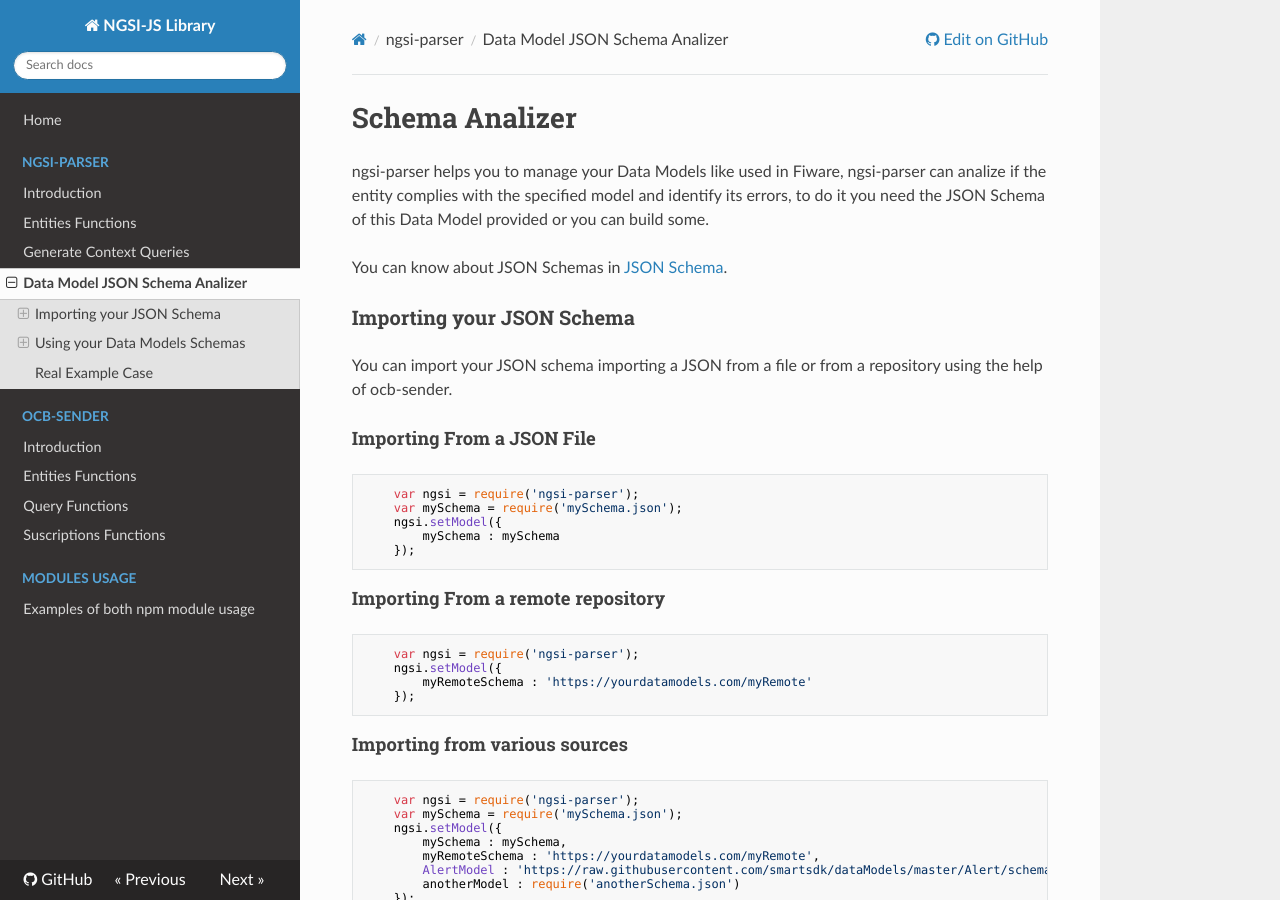
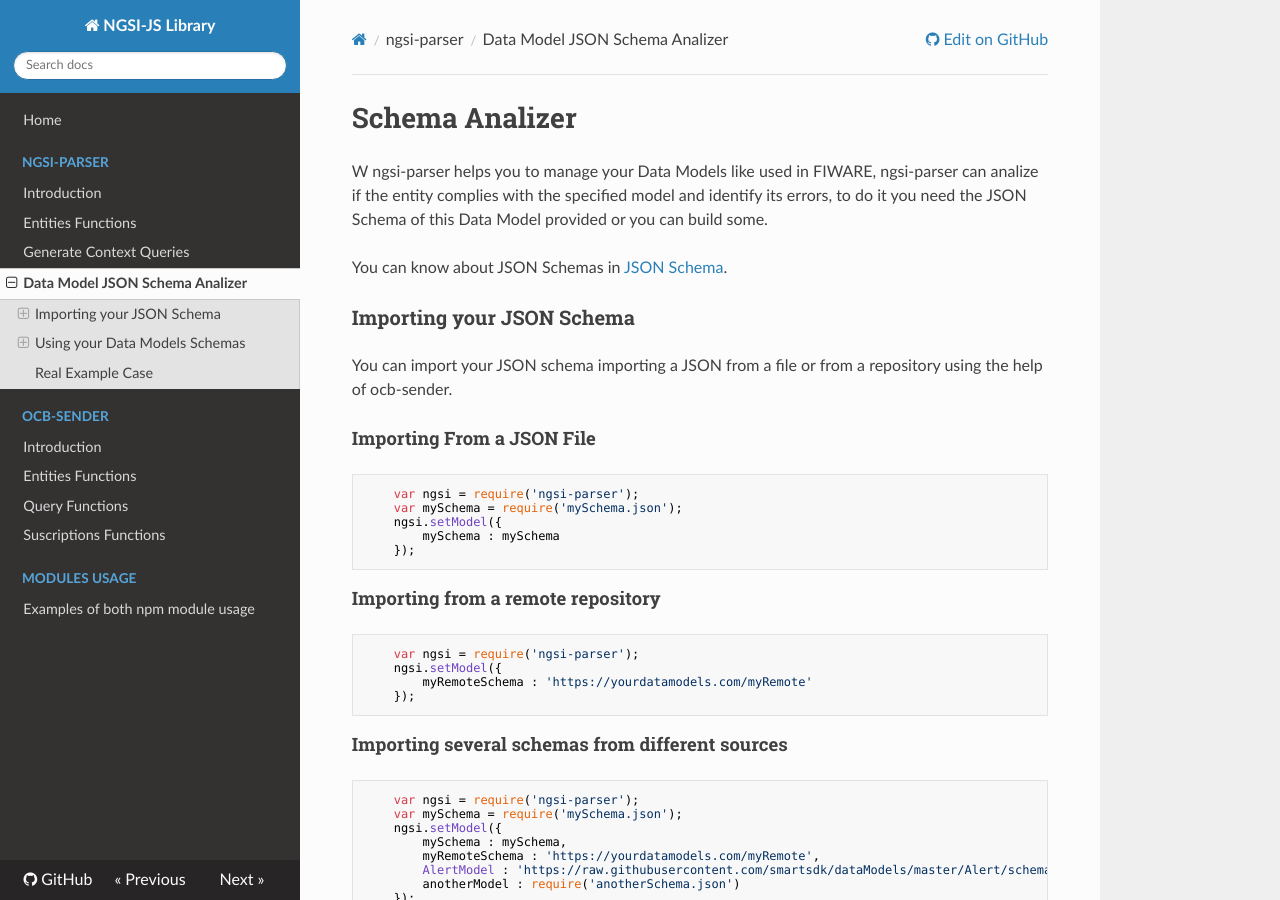
Before and after one commit to cenidetiot/ngsi-js-library, an MkDocs documentation site: the page built from doc/ngsi/docs/SchemaAnalizer.md, in a window 1280 px wide and 900 px high. Built offline with MkDocs 1.6.1, drawn with Linux system fonts in a browser that asks for light colours; nearby versions of some CDN libraries; comment, search, counter and statistics services are not loaded; old or Windows-style settings are respelled for this version of MkDocs.

Commit message:
update documentation 08/06/18 17:33

````diff
--- a/doc/ngsi/docs/SchemaAnalizer.md
+++ b/doc/ngsi/docs/SchemaAnalizer.md
@@ -1,5 +1,6 @@
 # Schema Analizer
-ngsi-parser helps you to manage your Data Models like used in Fiware, ngsi-parser can analize if the entity complies with the specified model and identify its errors, to do it you need the JSON Schema of this Data Model provided or you can build some.
+W
+ngsi-parser helps you to manage your Data Models like used in FIWARE, ngsi-parser can analize if the entity complies with the specified model and identify its errors, to do it you need the JSON Schema of this Data Model provided or you can build some.
 
 You can know about JSON Schemas in  [JSON Schema](http://json-schema.org/).
 
@@ -8,6 +9,7 @@
 You  can import your JSON schema importing a JSON from a file or from a repository using the help of ocb-sender.
 
 #### Importing From a  JSON File
+
 ```javascript
 	var ngsi = require('ngsi-parser');
 	var mySchema = require('mySchema.json');
@@ -15,14 +17,14 @@
 		mySchema : mySchema
 	});
 ```
-#### Importing From a remote repository
+#### Importing from a remote repository
 ```javascript
 	var ngsi = require('ngsi-parser');
 	ngsi.setModel({
 		myRemoteSchema : 'https://yourdatamodels.com/myRemote'
 	});
 ```
-#### Importing from various sources
+#### Importing several schemas from different sources
 
 ```javascript
 	var ngsi = require('ngsi-parser');
@@ -35,8 +37,8 @@
 	});
 ```
 
+### Using your Data Models Schemas
 
-### Using your Data Models Schemas
 To use the schemas imported from a JSON file only you need to specify the name with which you entered it to ngsi-parser and it will return you one array with the errors found.
 ```javascript
 	var ngsi = require('ngsi-parser');
````
Also changed, not shown: README.md (+3 -2 lines), doc/index.md (+1 -1 lines), doc/ngsi/index.md (+0 -2 lines), doc/ocb/docs/UsageInMobileApps.md (added, +15 -0 lines), doc/ocb/index.md (+0 -2 lines), doc/images/ocb-senderUsageMA.png (added).
